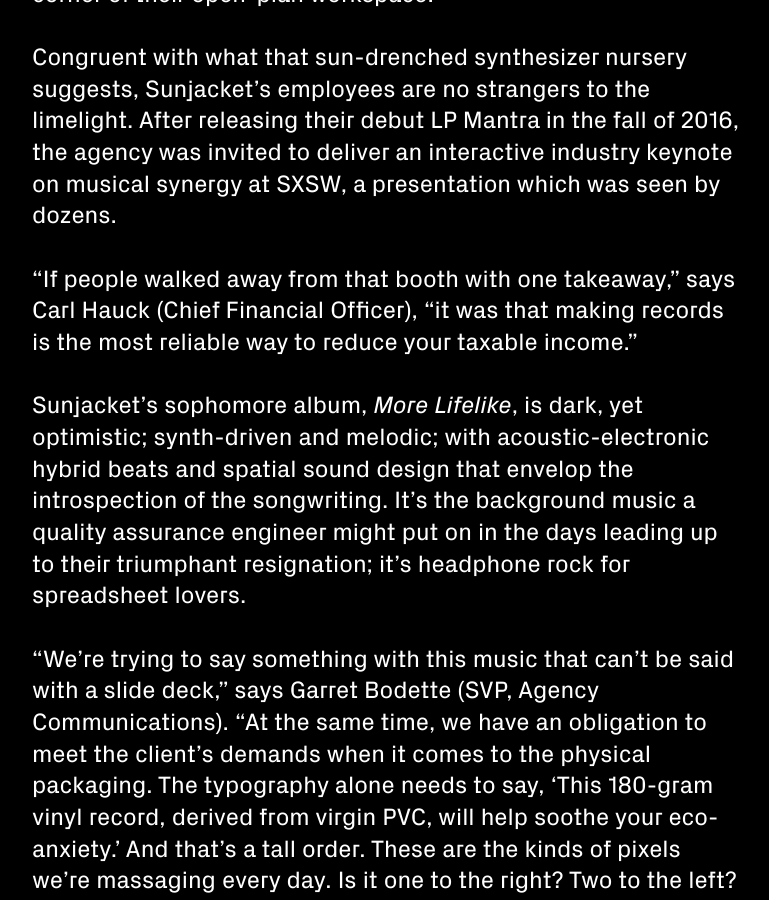
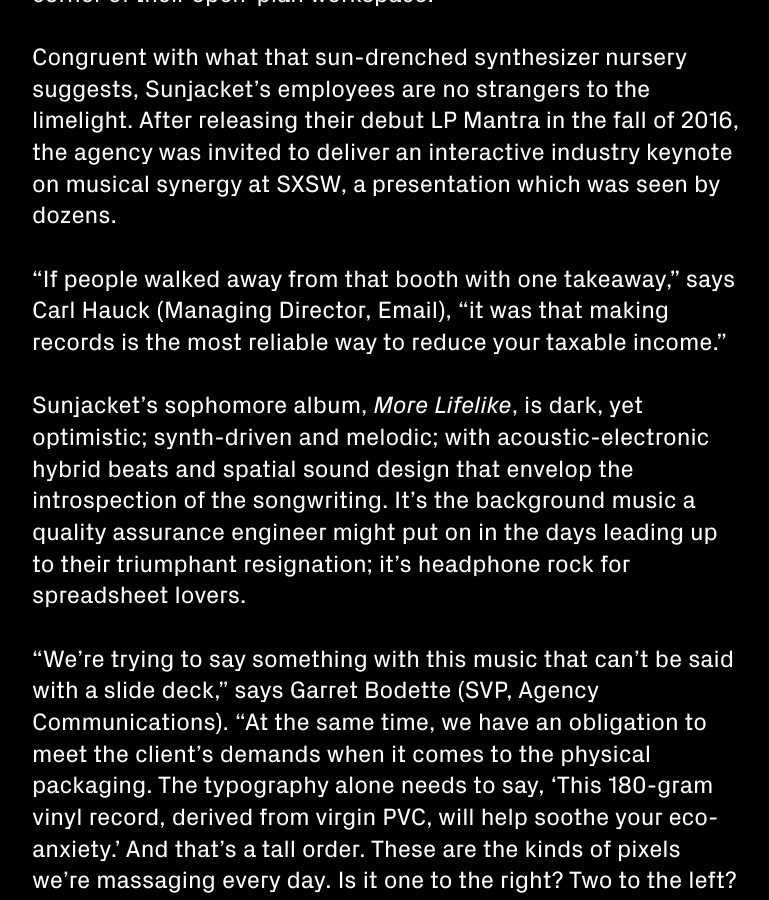
Before and after one commit to sunjacket/sunjacket.github.io, a Jekyll site: the page built from index.html, in a window 1280 px wide and 900 px high, scrolled down 6491 px. Shown: the whole window, without its empty margins (32-801 px from the left). Built offline with Jekyll 4.4.1, drawn with Linux system fonts in a browser that asks for light colours; nearby versions of some CDN libraries; comment, search, counter and statistics services are not loaded.

Commit message:
update carl's title

```diff
--- a/index.html
+++ b/index.html
@@ -174,7 +174,7 @@
 
         <p class="bio">Congruent with what that sun-drenched synthesizer nursery suggests, Sunjacket’s employees are no strangers to the limelight. After releasing their debut LP Mantra in the fall of 2016, the agency was invited to deliver an interactive industry keynote on musical synergy at SXSW, a presentation which was seen by dozens.</p>
 
-        <p class="bio">“If people walked away from that booth with one takeaway,” says Carl Hauck (Chief Financial Officer), “it was that making records is the most reliable way to reduce your taxable income.”</p>
+        <p class="bio">“If people walked away from that booth with one takeaway,” says Carl Hauck (Managing Director, Email), “it was that making records is the most reliable way to reduce your taxable income.”</p>
 
         <p class="bio">Sunjacket’s sophomore album, <em>More Lifelike</em>, is dark, yet optimistic; synth-driven and melodic; with acoustic-electronic hybrid beats and spatial sound design that envelop the introspection of the songwriting. It’s the background music a quality assurance engineer might put on in the days leading up to their triumphant resignation; it’s headphone rock for spreadsheet lovers.</p>
 
```
